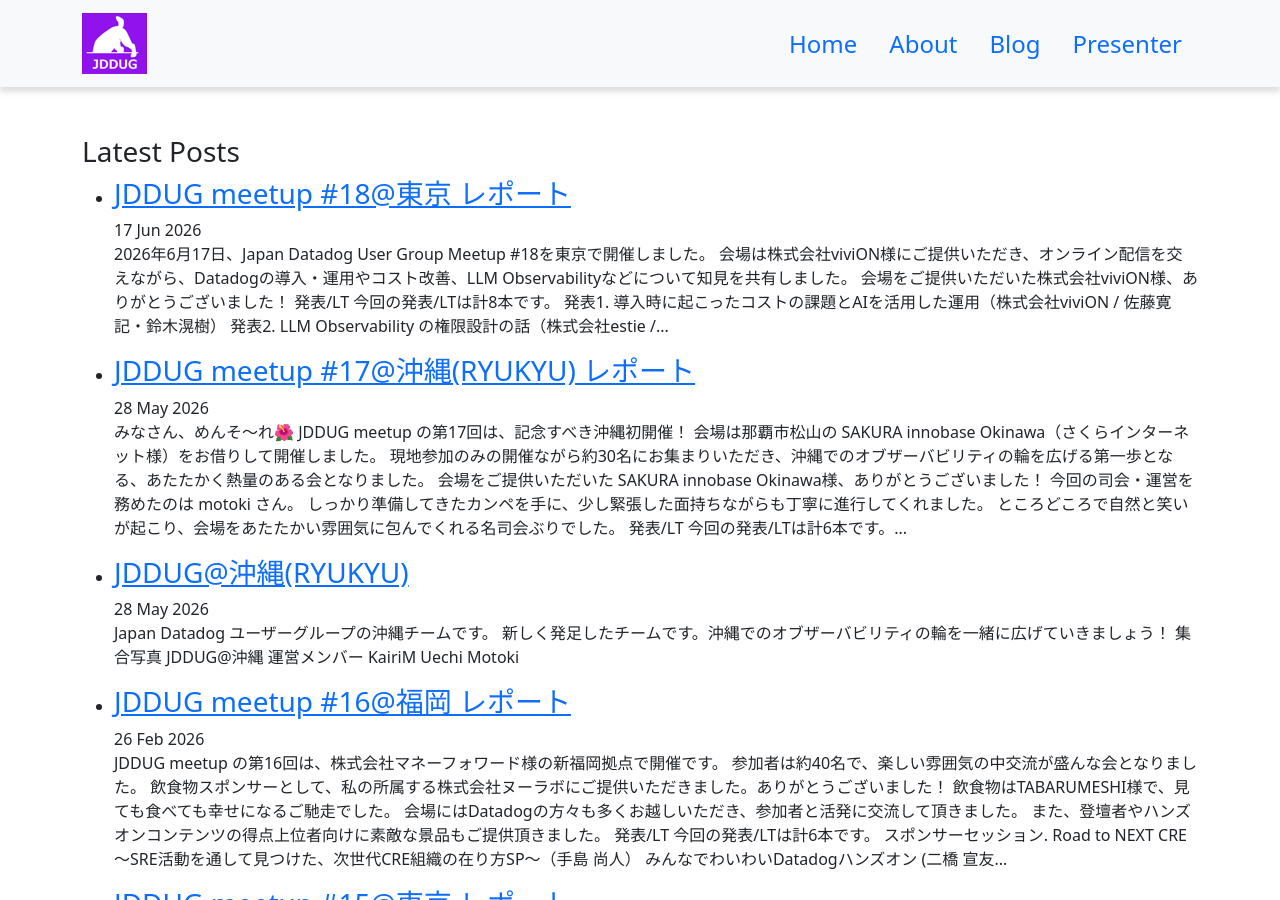
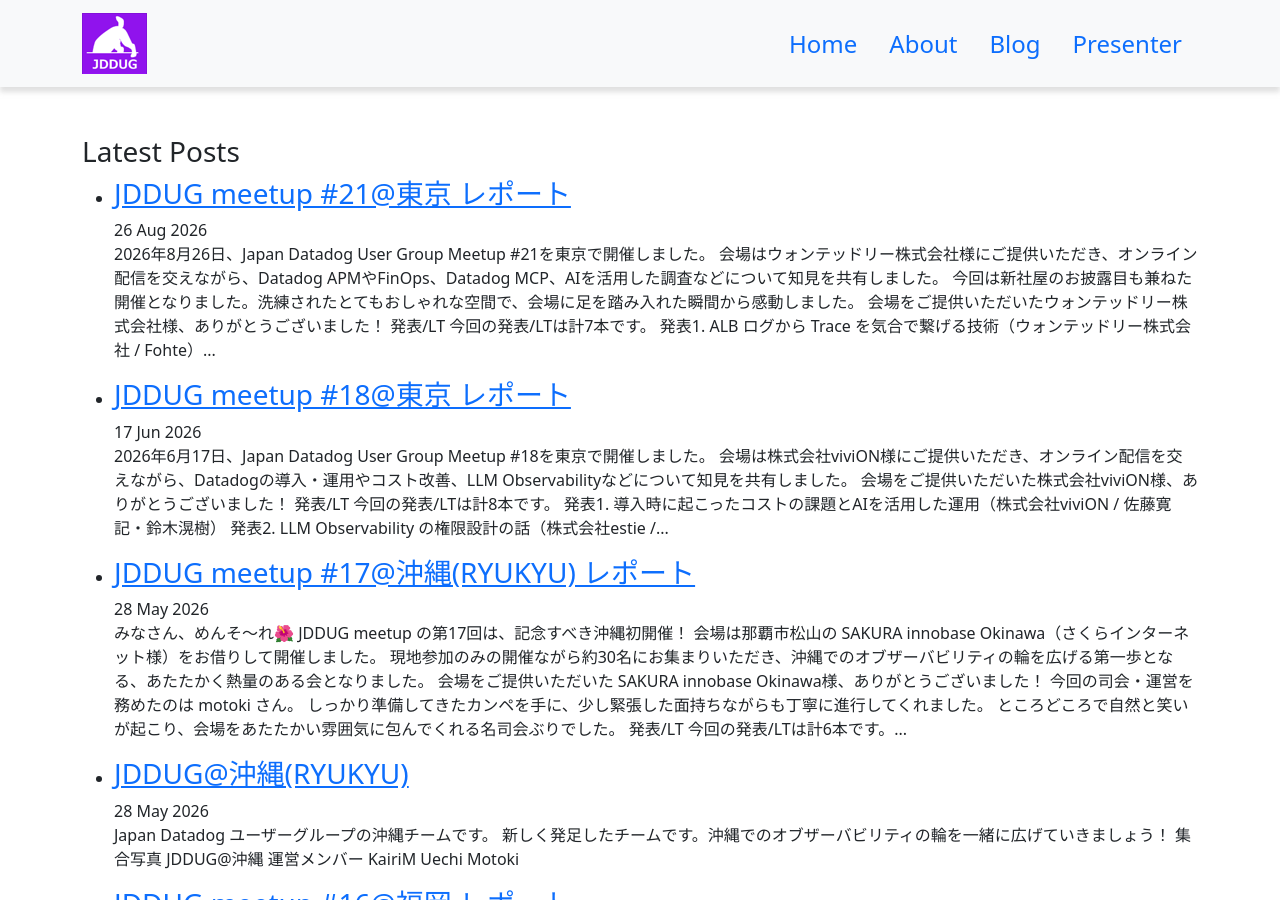
Before and after one commit to jdd-ug/jdd-ug.github.io, a Jekyll site: the page built from blog.html, in a window 1280 px wide and 900 px high. Built offline with Jekyll 4.4.1, drawn with Linux system fonts in a browser that asks for light colours; nearby versions of some CDN libraries.

Commit message:
Add JDDUG meetup #21 report and upcoming events
Publish the Meetup #21 Tokyo report with presenter details and optimized venue photos. Move completed meetups #20, #21, and the online #22 event into the event history, and list Meetup #22 Osaka and Meetup #23 Okinawa as upcoming events.

```diff
--- a/_data/events.yml
+++ b/_data/events.yml
@@ -18,6 +18,22 @@
 # 個別イベントでは、投稿ファイル名から日付と拡張子を除いた部分をreport_slugに指定します。
 # connpass_url、report_slug、image_urlは未定であれば省略できます。
 # image_urlを省略すると、イベント名のプレースホルダーを表示します。
+
+- number: 21
+  date: 2026-08-26
+  location: 東京
+  connpass_url: https://datadog-jp.connpass.com/event/401209/
+  image_url: /assets/images/jddug21/group-photo.jpg
+
+- number: 22
+  date: 2026-08-19
+  location: オンライン
+  connpass_url: https://datadog-jp.connpass.com/event/403092/
+
+- number: 20
+  date: 2026-08-10
+  location: 札幌
+  connpass_url: https://datadog-jp.connpass.com/event/389998/
 
 - number: 19
   date: 2026-07-01
--- /dev/null
+++ b/_posts/2026-08-26-jddug21.md
@@ -0,0 +1,69 @@
+---
+layout: post
+author: mitsuhashi
+title: "JDDUG meetup #21@東京 レポート"
+---
+
+2026年8月26日、Japan Datadog User Group Meetup #21を東京で開催しました。
+会場はウォンテッドリー株式会社様にご提供いただき、オンライン配信を交えながら、Datadog APMやFinOps、Datadog MCP、AIを活用した調査などについて知見を共有しました。
+今回は新社屋のお披露目も兼ねた開催となりました。洗練されたとてもおしゃれな空間で、会場に足を踏み入れた瞬間から感動しました。
+
+会場をご提供いただいたウォンテッドリー株式会社様、ありがとうございました！
+
+![ウォンテッドリー株式会社のエントランス](/assets/images/jddug21/wantedly-entrance.jpg)
+
+# 発表/LT
+
+今回の発表/LTは計7本です。
+
+- 発表1. ALB ログから Trace を気合で繋げる技術（ウォンテッドリー株式会社 / Fohte）
+- 発表2. AI × Datadog MCP でコスト削減まで実現した Metric Streams の導入（株式会社ソーシャルPLUS / 三口 宗武）
+- 発表3. Datadog で始める FinOps（株式会社AbemaTV / 山本 哲也）
+- LT1. AIにデバッグさせて気づいた、「正しい計装」がAIの精度を決めるという話（出町 陽平）
+- LT2. LWA+ EchoのGoサーバーにDatadog APMを導入した事例紹介（株式会社ウェザーニューズ / 國分 虎海太）
+- LT3. トレースが送信されない不具合のデバッグ話 or パフォチュー時 Datadog を使っているかの話（フューチャー株式会社 / 市川 裕也）
+- LT4. チーム内でのDatadog布教活動（フューチャー株式会社 / 棚井 龍之介）
+
+## 発表1. ALB ログから Trace を気合で繋げる技術
+
+ウォンテッドリー株式会社のFohteさんより、共通のTrace IDを持たないAWS ALBのログとDatadog APMのトレースを、EnvoyのHTTP early header mutationを利用して接続する方法をご紹介いただきました。
+
+## 発表2. AI × Datadog MCP でコスト削減まで実現した Metric Streams の導入
+
+株式会社ソーシャルPLUSの三口 宗武さんより、Claude CodeとDatadog MCPを活用してAWSメトリクスの連携方式を移行し、遅延の解消とコスト削減を実現した取り組みをご紹介いただきました。
+
+## 発表3. Datadog で始める FinOps
+
+株式会社AbemaTVの山本 哲也さんより、サービス運用と密接に関わるFinOpsについて、Datadogの機能をどのように活用しているかを共有いただきました。
+
+## LT1. AIにデバッグさせて気づいた、「正しい計装」がAIの精度を決めるという話
+
+出町 陽平さんより、AIによる調査を機能させるために必要となるAPM・ログ・RUMの適切な計装と、検知・識別・連結の順に整備する考え方をご紹介いただきました。
+
+## LT2. LWA+ EchoのGoサーバーにDatadog APMを導入した事例紹介
+
+株式会社ウェザーニューズの國分 虎海太さんより、Lambda Web Adapterで動作するWeb APIへDatadog APMを導入した事例と、Orchestrionの利用時に直面した課題、その対処方法を共有いただきました。
+
+## LT3. トレースが送信されない不具合のデバッグ話 or パフォチュー時 Datadog を使っているかの話
+
+フューチャー株式会社の市川 裕也さんより、全リクエストのレイテンシを保存する方法について、Datadog APMとFlex Logsを比較しながらお話しいただきました。
+
+## LT4. チーム内でのDatadog布教活動
+
+フューチャー株式会社の棚井 龍之介さんより、Datadog MCPの導入を通じて見えてきた、意識せずに活用できる環境と、Datadogを意識して理解する機会を両立する重要性について共有いただきました。
+
+# 終わりに
+
+JDDUG meetup #21@東京は、ログとトレースの連携、AWSメトリクス、FinOps、AIによる調査、APM導入、Datadog MCPを活用したチームへの普及まで、幅広いテーマが集まる会となりました。
+
+ご参加いただいたみなさま、登壇者のみなさま、オンライン配信を支えてくださったみなさま、そして会場をご提供いただいたウォンテッドリー株式会社様、改めてありがとうございました！
+
+[connpass 募集案内 JDDUG #21@東京](https://datadog-jp.connpass.com/event/401209/)
+
+![集合写真](/assets/images/jddug21/group-photo.jpg)
+
+## 編集後記
+
+会場の一角には、懐かしのApple IIも。歴史を感じる一台に、思わず足を止めました。
+
+<img src="/assets/images/jddug21/apple-ii.jpg" alt="会場に展示されていたApple II" style="display:block; width:100%; max-width:420px; height:auto;">
--- a/heros.md
+++ b/heros.md
@@ -4,6 +4,19 @@
 ---
 
 # JDDUG に登壇頂いた皆様
+
+## Meetup#21 @東京
+
+| #      | Contents | Speaker  |
+| ------ | -------- | -------- |
+| 1      | ALB ログから Trace を気合で繋げる技術 | Fohte |
+| 2      | AI × Datadog MCP でコスト削減まで実現した Metric Streams の導入 | 三口 宗武 |
+| 3      | Datadog で始める FinOps | 山本 哲也 |
+| ------ | ------ | ------ |
+| LT1    | AIにデバッグさせて気づいた、「正しい計装」がAIの精度を決めるという話 | 出町 陽平 |
+| LT2    | LWA+ EchoのGoサーバーにDatadog APMを導入した事例紹介 | 國分 虎海太 |
+| LT3    | トレースが送信されない不具合のデバッグ話 or パフォチュー時 Datadog を使っているかの話 | 市川 裕也 |
+| LT4    | チーム内でのDatadog布教活動 | 棚井 龍之介 |
 
 ## Meetup#18 @東京
 
```
Also changed, not shown: index.md (+6 -12 lines), assets/images/jddug21/apple-ii.jpg (added), assets/images/jddug21/group-photo.jpg (added), assets/images/jddug21/wantedly-entrance.jpg (added).
